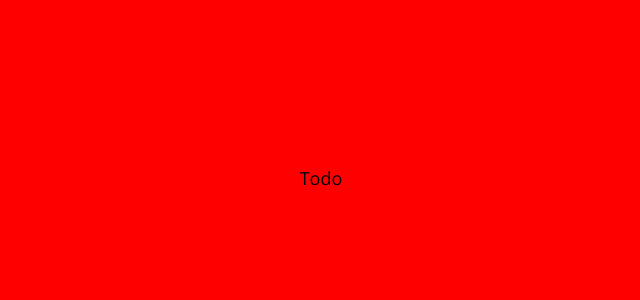
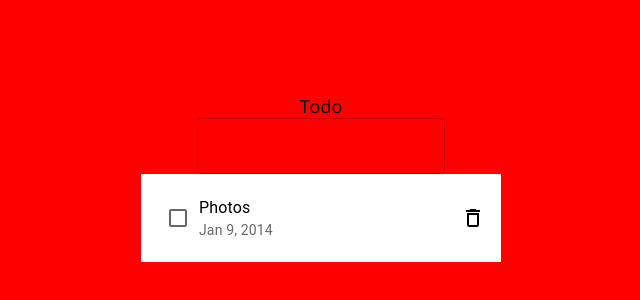
Before and after one commit to keremkaradenzz/v-todo-app, a React (Create React App) app: page / in a window 1280 px wide. Shown: the part 222-522 px from the top of the page, without its empty margins (319-959 px from the left). Built offline with nearby package versions, Linux system fonts and the light colour scheme.

Commit message:
create Textinput, checkbox, list ,button components

```diff
--- a/package.json
+++ b/package.json
@@ -5,6 +5,7 @@
   "dependencies": {
     "@emotion/react": "^11.9.0",
     "@emotion/styled": "^11.8.1",
+    "@mui/icons-material": "^5.6.1",
     "@mui/material": "^5.6.1",
     "@mui/styled-engine-sc": "^5.6.1",
     "@testing-library/jest-dom": "^5.16.4",
--- a/src/App.js
+++ b/src/App.js
@@ -1,9 +1,12 @@
 import './index.scss';
-
-function App() {
+import TodoTextInput from './components/TodoTextInput';
+import TodoList from './components/TodoList';
+const App = () => {
   return (
     <main className="main">
       Todo
+      <TodoTextInput />
+      <TodoList />
     </main>
   );
 }
--- /dev/null
+++ b/src/components/TodoCheckBox.jsx
@@ -0,0 +1,12 @@
+
+import Checkbox from '@mui/material/Checkbox';
+
+const label = { inputProps: { 'aria-label': 'Checkbox demo' } };
+const TodoCheckBox = () => {
+    return (
+        <Checkbox {...label}  />
+
+    )
+}
+
+export default TodoCheckBox;
--- /dev/null
+++ b/src/components/TodoList.jsx
@@ -0,0 +1,21 @@
+
+import List from '@mui/material/List';
+import ListItem from '@mui/material/ListItem';
+import ListItemText from '@mui/material/ListItemText';
+import DeleteOutlineIcon from '@mui/icons-material/DeleteOutline';
+import TodoCheckBox from './TodoCheckBox';
+
+const TodoList = () => {
+    return (
+        <List sx={{ width: '100%', maxWidth: 360, bgcolor: 'background.paper' }}>
+            <ListItem>
+                <TodoCheckBox/>
+                <ListItemText primary="Photos" secondary="Jan 9, 2014" />
+                <DeleteOutlineIcon/>
+            </ListItem>
+        </List>
+
+    )
+}
+
+export default TodoList;
--- /dev/null
+++ b/src/components/TodoTextInput.jsx
@@ -0,0 +1,10 @@
+import React from 'react'
+import TextField from '@mui/material/TextField';
+
+const TodoTextInput = () => {
+  return (
+    <TextField  id="outlined-basic" variant="outlined"/>
+  )
+}
+
+export default TodoTextInput;
```
Also changed, not shown: src/components/TodoButton.jsx (added, +9 -0 lines), 1 other file (tests, documents, lock files or other folders).
